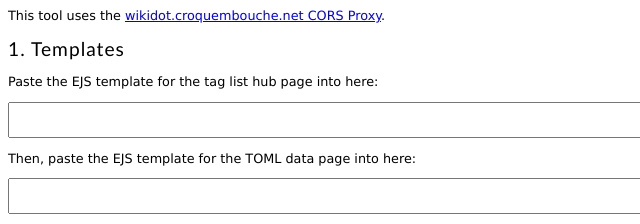
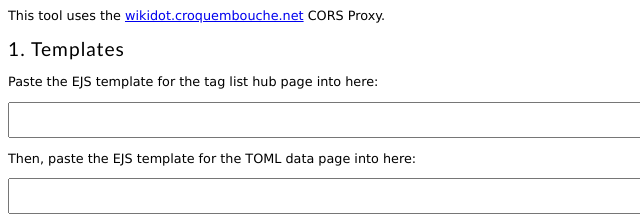
Before and after one commit to scpwiki/tag-list, a website built with webpack: page src/index.html in a window 1280 px wide. Shown: the top 224 px of the page, 0-640 px from the left. Built offline with nearby package versions, Linux system fonts and the light colour scheme; what runtypes would draw is missing.

Commit message:
Change proxy labelling.

```diff
--- a/src/index.html
+++ b/src/index.html
@@ -1,7 +1,7 @@
 <main>
   <p>
     This tool uses the
-    <a href="https://wikidot.croquembouche.net/">wikidot.croquembouche.net CORS Proxy</a>.
+    <a href="https://wikidot.croquembouche.net/">wikidot.croquembouche.net</a> CORS Proxy.
   </p>
   <h2>1. Templates <span id="template-state"></span></h2>
 
```
